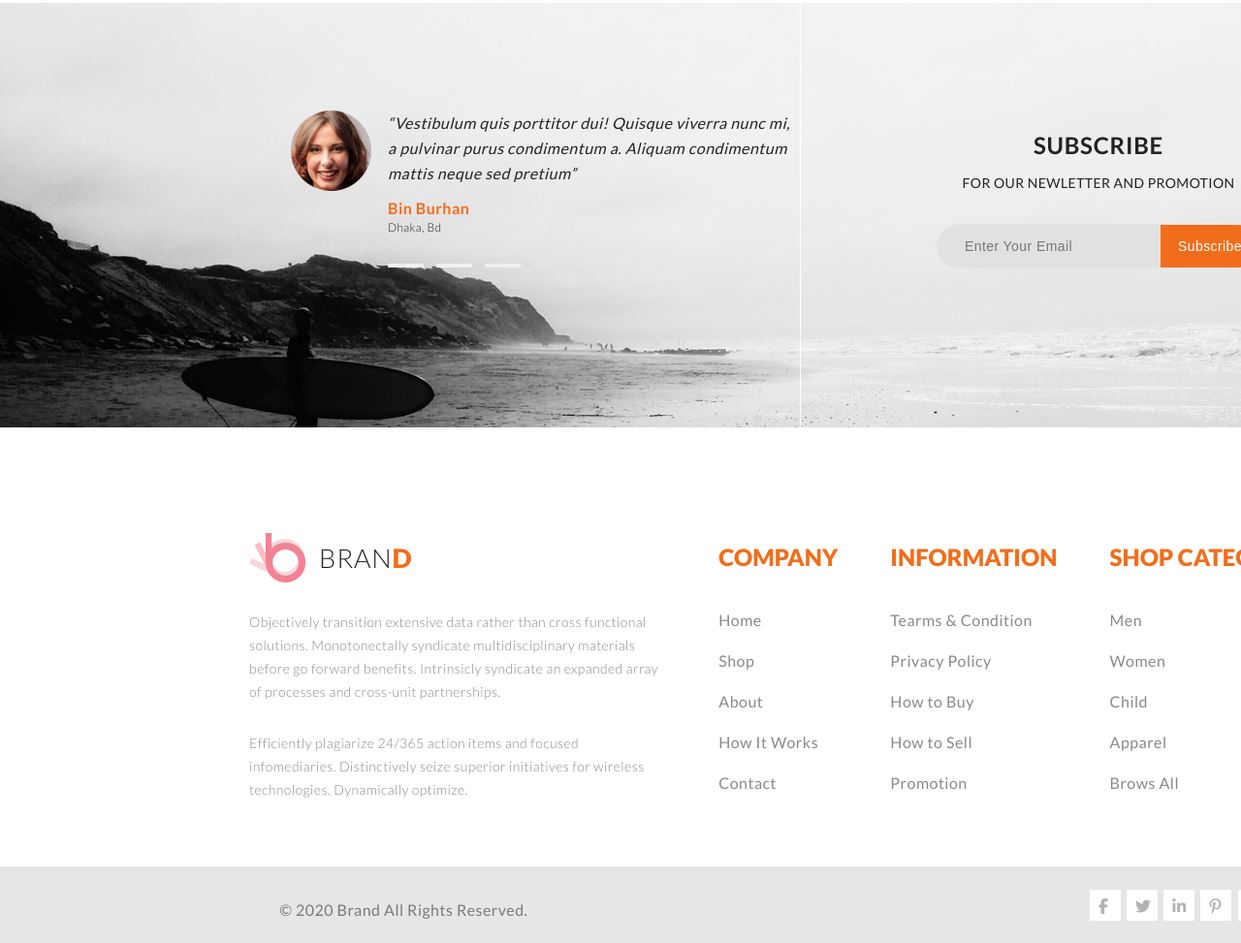
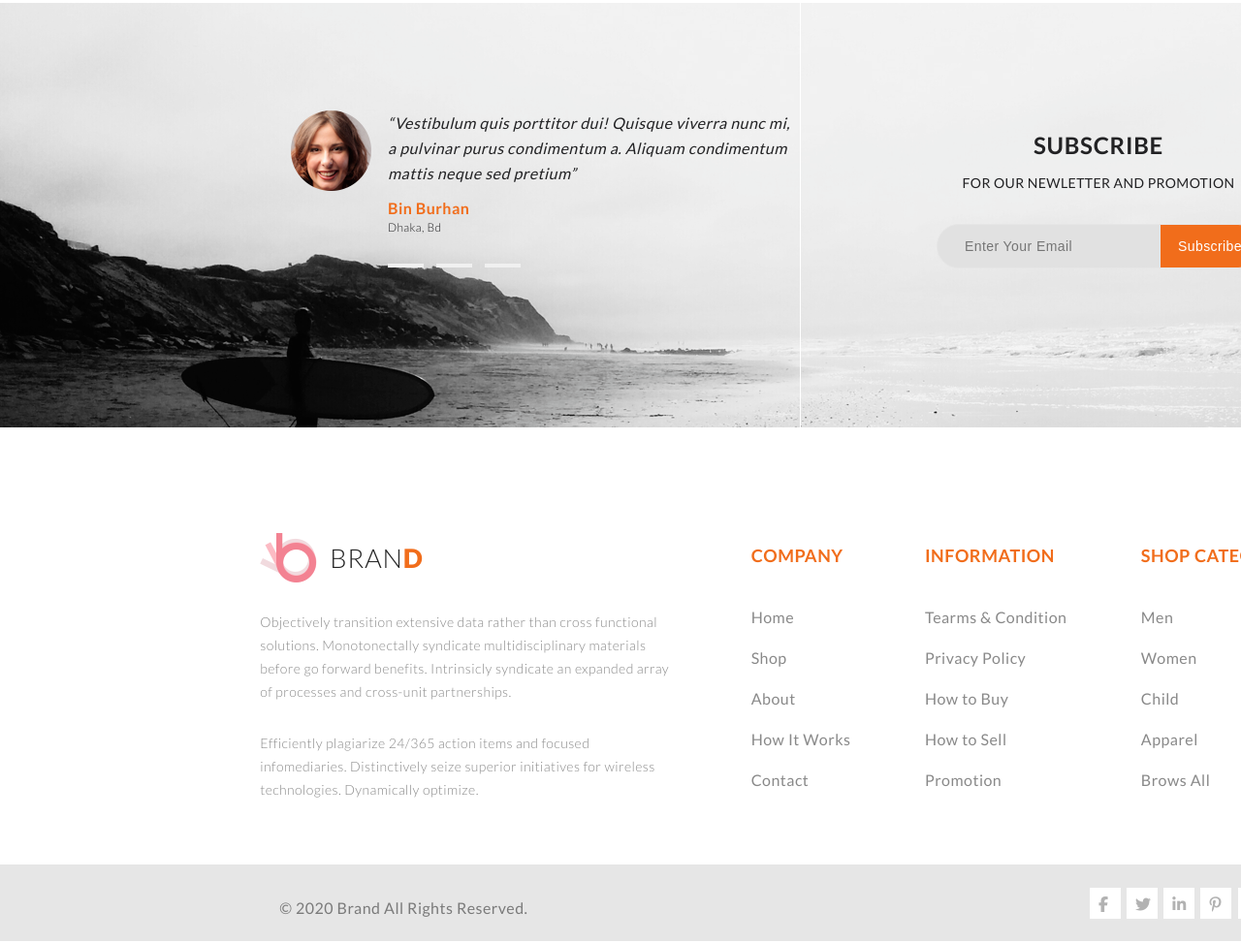
Before and after one commit to Dymoc/-professional_layout, a plain HTML site: page ShoppingCart.html in a window 1280 px wide. Shown: the part 1424-2397 px from the top of the page at 97% size. Drawn offline with Linux system fonts and the light colour scheme.

Commit message:
клавв в футоре на всех страницах

```diff
--- a/ShoppingCart.html
+++ b/ShoppingCart.html
@@ -302,7 +302,7 @@
                     initiatives for wireless technologies. Dynamically optimize.</p>
             </div>
             <nav class="company">
-                <h1 class="siteColor">COMPANY</h1>
+                <h1 class="footer_up_h1 siteColor">COMPANY</h1>
                 <ul>
                     <li class="company_link"><a href="#">Home</a></li>
                     <li class="company_link"><a href="#">Shop</a></li>
@@ -312,7 +312,7 @@
                 </ul>
             </nav>
             <nav class="information">
-                <h1 class="siteColor">INFORMATION</h1>
+                <h1 class="footer_up_h1 siteColor">INFORMATION</h1>
                 <ul>
                     <li class="company_link"><a href="#">Tearms &amp; Condition</a></li>
                     <li class="company_link"><a href="#">Privacy Policy</a></li>
@@ -322,7 +322,7 @@
                 </ul>
             </nav>
             <nav class="shop_category">
-                <h1 class="siteColor">SHOP CATEGORY</h1>
+                <h1 class="footer_up_h1 siteColor">SHOP CATEGORY</h1>
                 <ul>
                     <li class="company_link"><a href="#">Men</a></li>
                     <li class="company_link"><a href="#">Women</a></li>
```
Also changed, not shown: catalog_man.html (+3 -3 lines), index.html (+3 -3 lines).
